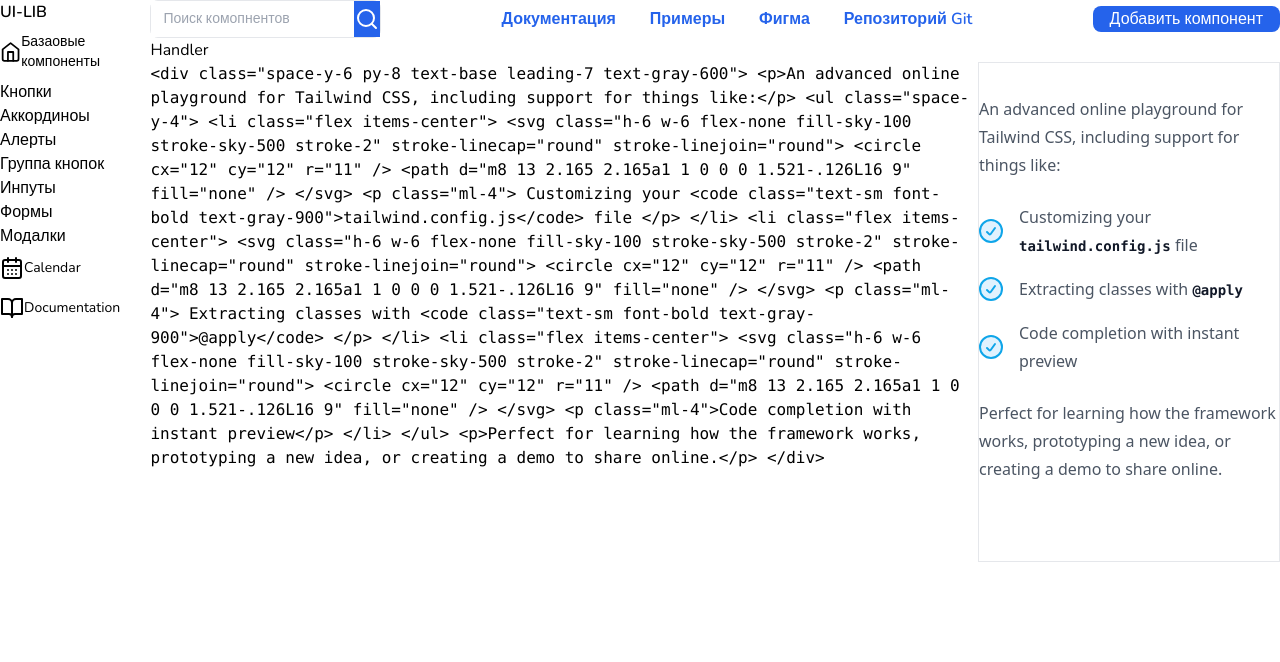
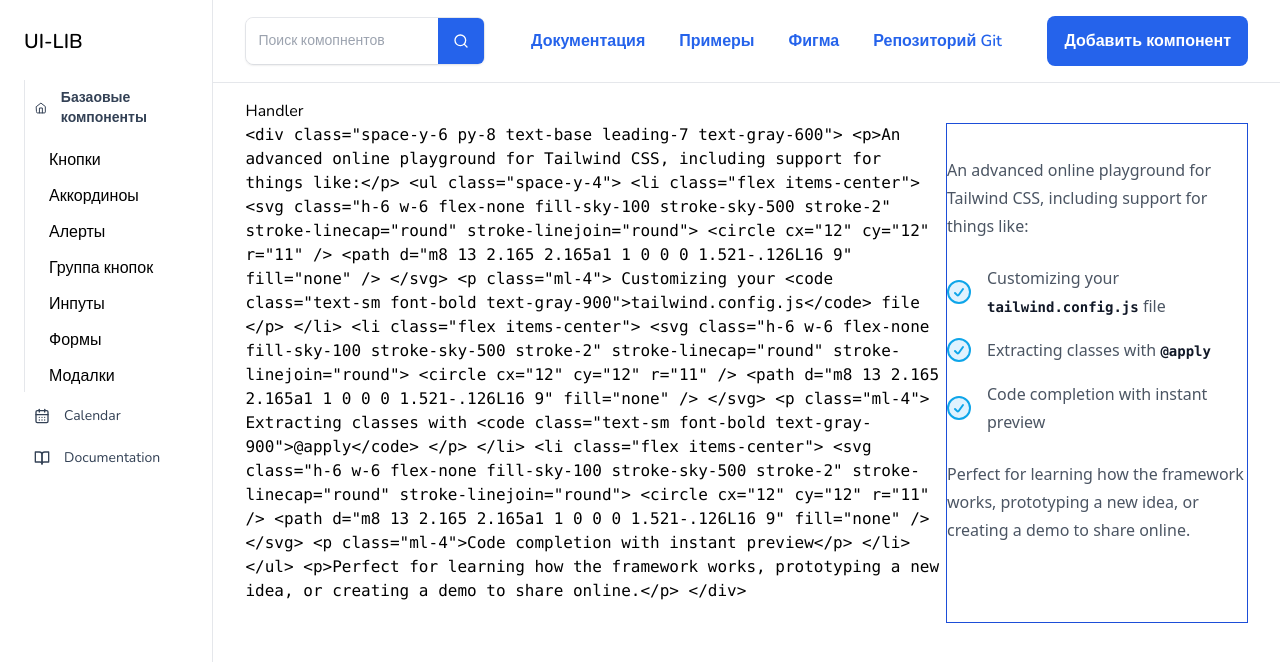
Before and after one commit to kr1ke/tailwind-ui-kit-preline-clone-, a Vue app: page / in a window 1280 px wide. Shown: the top 662 px of the page. Built offline with nearby package versions, Linux system fonts and the light colour scheme.

Commit message:
fix: tailwind config

```diff
--- a/tailwind.config.js
+++ b/tailwind.config.js
@@ -1,15 +1,11 @@
 module.exports = {
-  purge: ['./index.html', './src/**/*.{vue,js,ts,jsx,tsx}'],
   darkMode: 'class', // or 'media' or 'class'
   theme: {
-    extend: {},
+    extend: {}
   },
   variants: {
-    extend: {},
+    extend: {}
   },
-  content: [
-    // './src/**/*.{html,js}',
-    'node_modules/preline/dist/*.js',
-  ],
-  plugins: [import('preline/plugin')],
+  content: ['./index.html', './src/**/*.{vue,js,ts,jsx,tsx}', 'node_modules/preline/dist/*.js'],
+  plugins: [import('preline/plugin')]
 }
```
